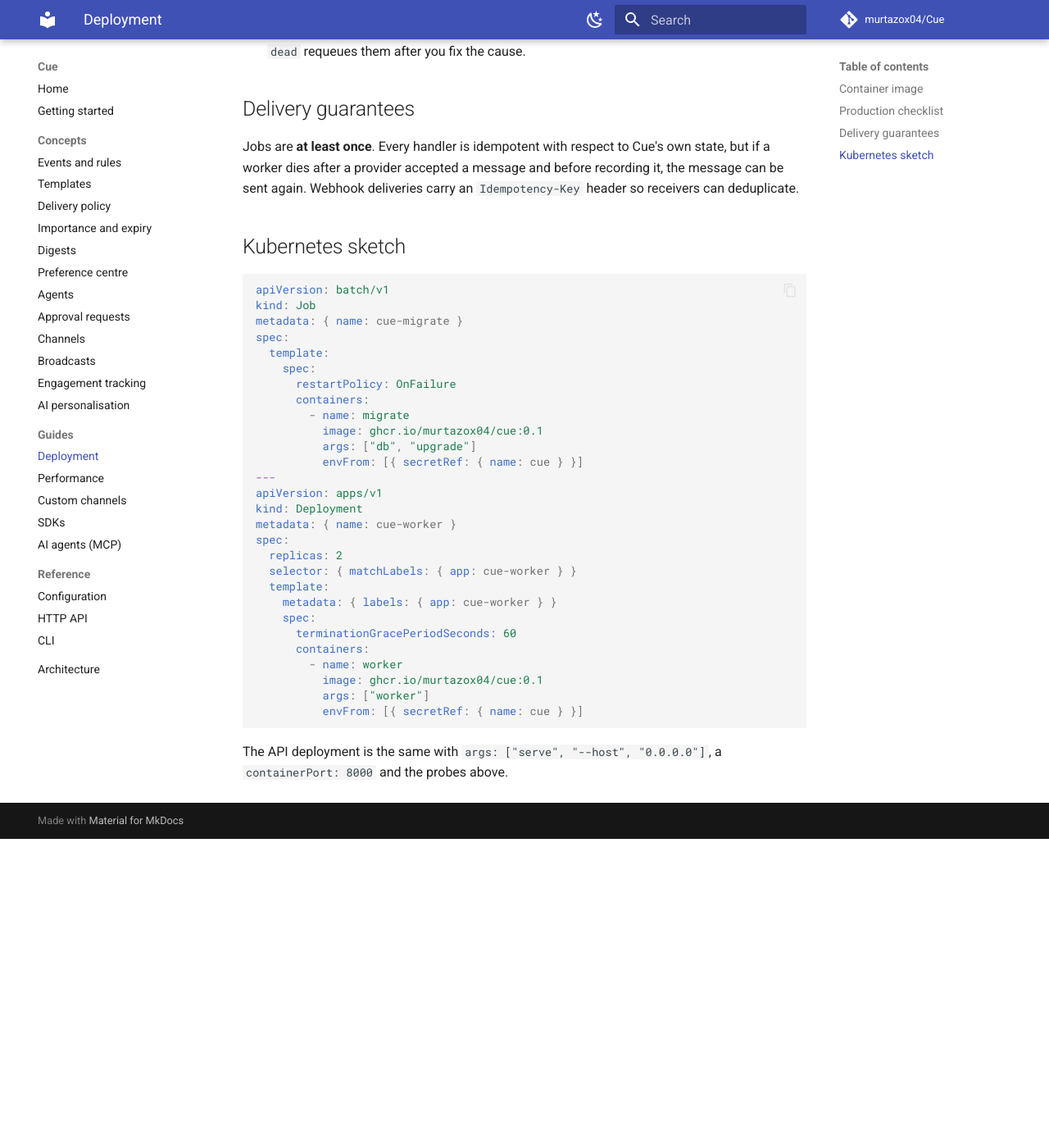
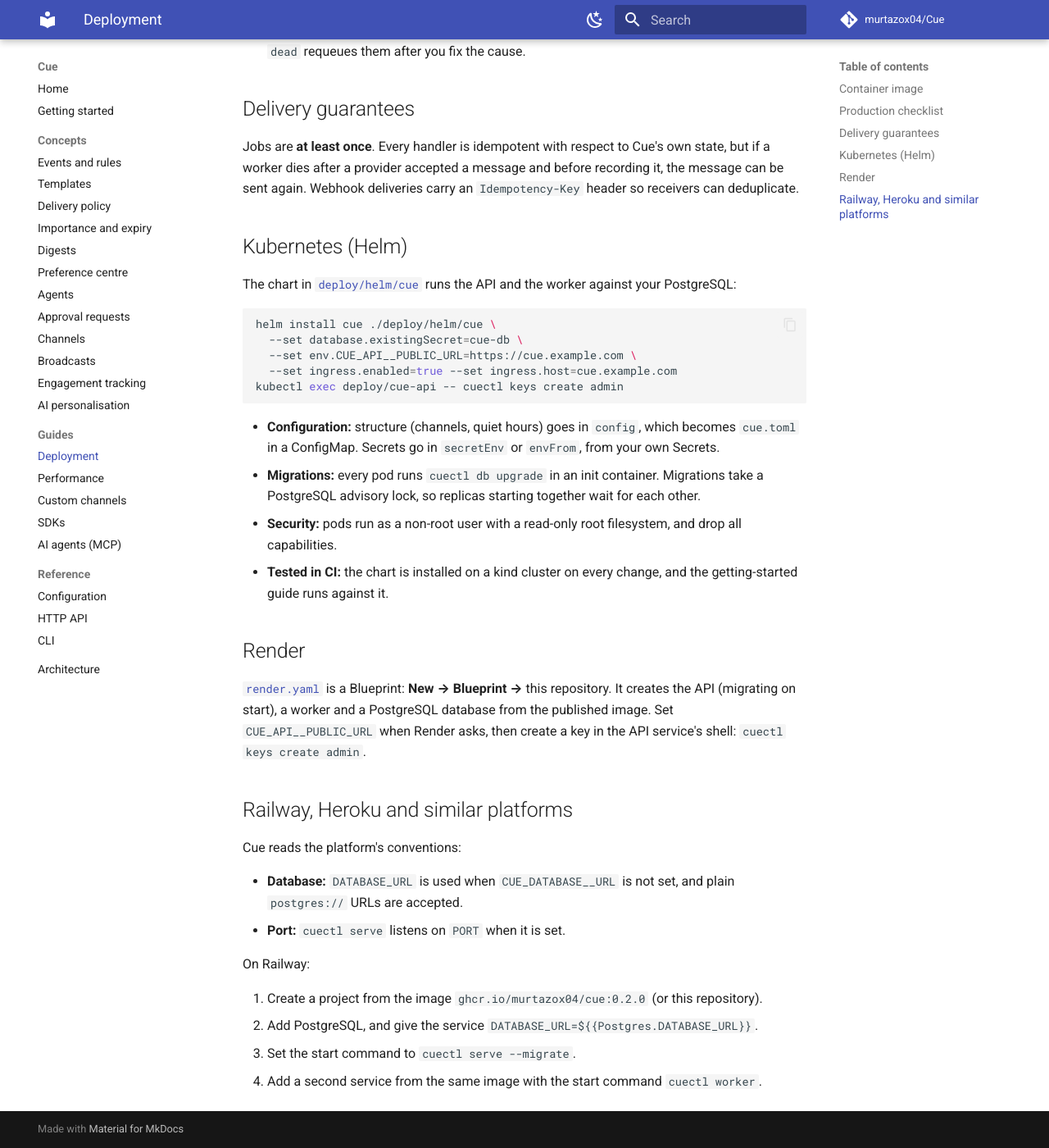
Before and after one commit to murtazox04/Cue, an MkDocs documentation site: the page built from docs/guides/deployment.md, in a window 1280 px wide and 1400 px high, scrolled down 963 px. Shown: the whole window at 82% size. Built offline with MkDocs 1.6.1 and Material for MkDocs 9.7.7, drawn with Linux system fonts in a browser that asks for light colours; comment, search, counter and statistics services are not loaded; before the commit the page ends 1986 px from its top, so only the background shows below that.

Commit message:
Add a Render Blueprint and follow hosting platforms' conventions
Cue now uses DATABASE_URL when CUE_DATABASE__URL is not set, accepts plain
postgres:// URLs and listens on PORT, so it runs on Render, Railway and
Heroku-style platforms without glue. render.yaml deploys the published
image as an API, a worker and a database.

Also fix the Helm chart's database secret key lookup, which failed lint.

````diff
--- a/docs/guides/deployment.md
+++ b/docs/guides/deployment.md
@@ -41,38 +41,47 @@
 the message can be sent again. Webhook deliveries carry an `Idempotency-Key` header so
 receivers can deduplicate.
 
-## Kubernetes sketch
+## Kubernetes (Helm)
 
-```yaml
-apiVersion: batch/v1
-kind: Job
-metadata: { name: cue-migrate }
-spec:
-  template:
-    spec:
-      restartPolicy: OnFailure
-      containers:
-        - name: migrate
-          image: ghcr.io/murtazox04/cue:0.1
-          args: ["db", "upgrade"]
-          envFrom: [{ secretRef: { name: cue } }]
----
-apiVersion: apps/v1
-kind: Deployment
-metadata: { name: cue-worker }
-spec:
-  replicas: 2
-  selector: { matchLabels: { app: cue-worker } }
-  template:
-    metadata: { labels: { app: cue-worker } }
-    spec:
-      terminationGracePeriodSeconds: 60
-      containers:
-        - name: worker
-          image: ghcr.io/murtazox04/cue:0.1
-          args: ["worker"]
-          envFrom: [{ secretRef: { name: cue } }]
+The chart in [`deploy/helm/cue`](https://github.com/murtazox04/Cue/tree/main/deploy/helm/cue)
+runs the API and the worker against your PostgreSQL:
+
+```bash
+helm install cue ./deploy/helm/cue \
+  --set database.existingSecret=cue-db \
+  --set env.CUE_API__PUBLIC_URL=https://cue.example.com \
+  --set ingress.enabled=true --set ingress.host=cue.example.com
+kubectl exec deploy/cue-api -- cuectl keys create admin
 ```
 
-The API deployment is the same with `args: ["serve", "--host", "0.0.0.0"]`, a
-`containerPort: 8000` and the probes above.
+- **Configuration:** structure (channels, quiet hours) goes in `config`, which becomes
+  `cue.toml` in a ConfigMap. Secrets go in `secretEnv` or `envFrom`, from your own
+  Secrets.
+- **Migrations:** every pod runs `cuectl db upgrade` in an init container. Migrations take
+  a PostgreSQL advisory lock, so replicas starting together wait for each other.
+- **Security:** pods run as a non-root user with a read-only root filesystem, and drop
+  all capabilities.
+- **Tested in CI:** the chart is installed on a kind cluster on every change, and the
+  getting-started guide runs against it.
+
+## Render
+
+[`render.yaml`](https://github.com/murtazox04/Cue/blob/main/render.yaml) is a Blueprint:
+**New → Blueprint →** this repository. It creates the API (migrating on start), a worker
+and a PostgreSQL database from the published image. Set `CUE_API__PUBLIC_URL` when Render
+asks, then create a key in the API service's shell: `cuectl keys create admin`.
+
+## Railway, Heroku and similar platforms
+
+Cue reads the platform's conventions:
+
+- **Database:** `DATABASE_URL` is used when `CUE_DATABASE__URL` is not set, and plain
+  `postgres://` URLs are accepted.
+- **Port:** `cuectl serve` listens on `PORT` when it is set.
+
+On Railway:
+
+1. Create a project from the image `ghcr.io/murtazox04/cue:0.2.0` (or this repository).
+2. Add PostgreSQL, and give the service `DATABASE_URL=${{Postgres.DATABASE_URL}}`.
+3. Set the start command to `cuectl serve --migrate`.
+4. Add a second service from the same image with the start command `cuectl worker`.
````
Also changed, not shown: CHANGELOG.md (+11 -0 lines), ROADMAP.md (+1 -1 lines), render.yaml (added, +50 -0 lines), 4 other files.
